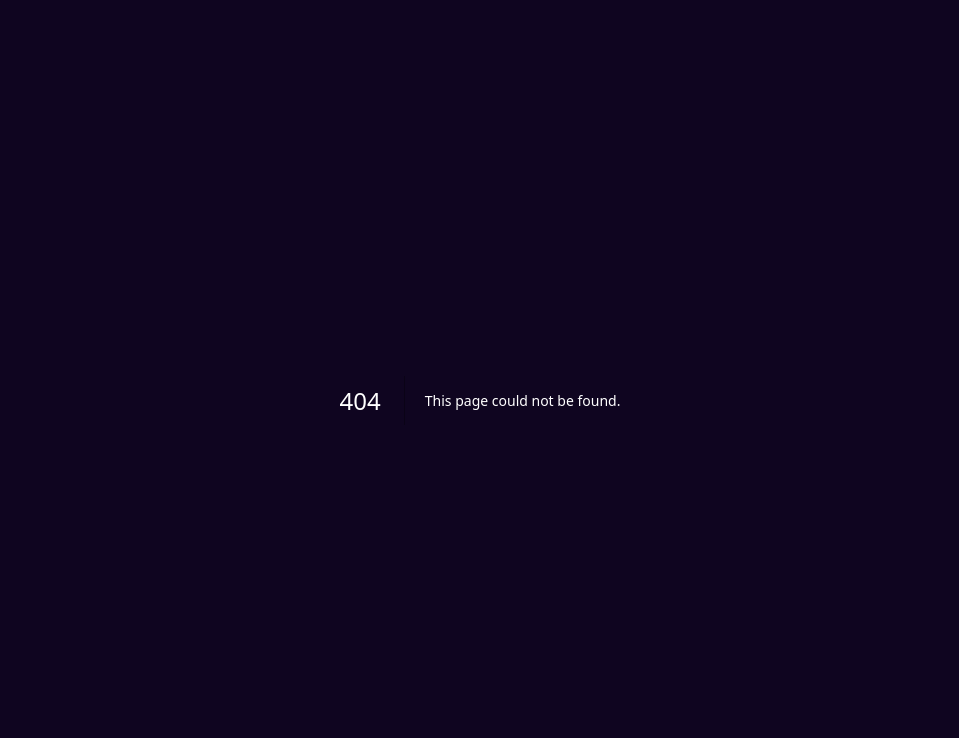
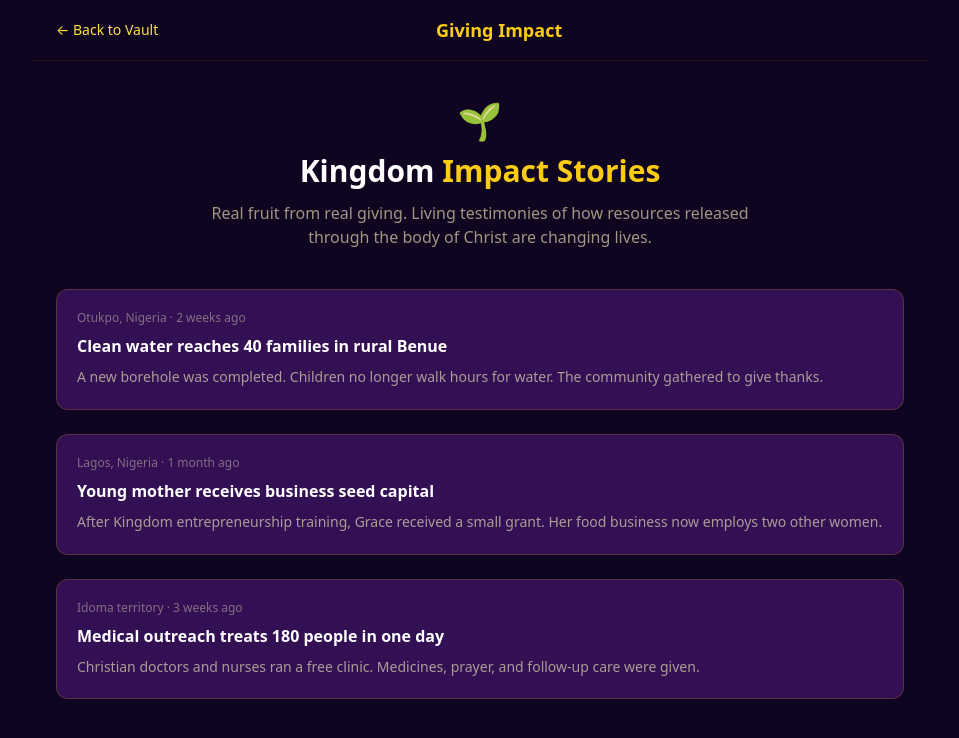
Before and after one commit to zonehbtv-creator/kingdom-vault-, a Next.js app: page /impact in a window 1280 px wide. Before the commit this address had no page. Shown: the top 738 px of the page, without its empty margins (160-1119 px from the left). Built offline with nearby package versions, Linux system fonts and the light colour scheme.

Commit message:
Create page.tsx

```diff
--- /dev/null
+++ b/app/impact/page.tsx
@@ -0,0 +1,59 @@
+import Link from "next/link";
+
+const STORIES = [
+  {
+    id: 1,
+    title: "Clean water reaches 40 families in rural Benue",
+    location: "Otukpo, Nigeria",
+    summary: "A new borehole was completed. Children no longer walk hours for water. The community gathered to give thanks.",
+    date: "2 weeks ago",
+  },
+  {
+    id: 2,
+    title: "Young mother receives business seed capital",
+    location: "Lagos, Nigeria",
+    summary: "After Kingdom entrepreneurship training, Grace received a small grant. Her food business now employs two other women.",
+    date: "1 month ago",
+  },
+  {
+    id: 3,
+    title: "Medical outreach treats 180 people in one day",
+    location: "Idoma territory",
+    summary: "Christian doctors and nurses ran a free clinic. Medicines, prayer, and follow-up care were given.",
+    date: "3 weeks ago",
+  },
+];
+
+export default function ImpactPage() {
+  return (
+    <div className="min-h-screen bg-[#0f0520] text-white">
+      <header className="border-b border-yellow-500/10 px-6 py-4 flex items-center justify-between max-w-4xl mx-auto">
+        <Link href="/dashboard" className="text-yellow-300 text-sm">← Back to Vault</Link>
+        <span className="font-bold text-yellow-400 text-lg">Giving Impact</span>
+        <div className="w-16"></div>
+      </header>
+
+      <main className="max-w-4xl mx-auto px-6 py-10">
+        <div className="text-center mb-10">
+          <div className="text-4xl mb-3">🌱</div>
+          <h1 className="text-3xl font-bold mb-3">
+            Kingdom <span className="text-yellow-400">Impact Stories</span>
+          </h1>
+          <p className="text-yellow-100/60 max-w-xl mx-auto">
+            Real fruit from real giving. Living testimonies of how resources released through the body of Christ are changing lives.
+          </p>
+        </div>
+
+        <div className="space-y-6">
+          {STORIES.map((story) => (
+            <div key={story.id} className="bg-purple-900/50 border border-yellow-500/20 rounded-xl p-5">
+              <div className="text-xs text-yellow-100/40 mb-2">{story.location} · {story.date}</div>
+              <h3 className="font-semibold text-white mb-2">{story.title}</h3>
+              <p className="text-sm text-yellow-100/60 leading-relaxed">{story.summary}</p>
+            </div>
+          ))}
+        </div>
+      </main>
+    </div>
+  );
+}
```
